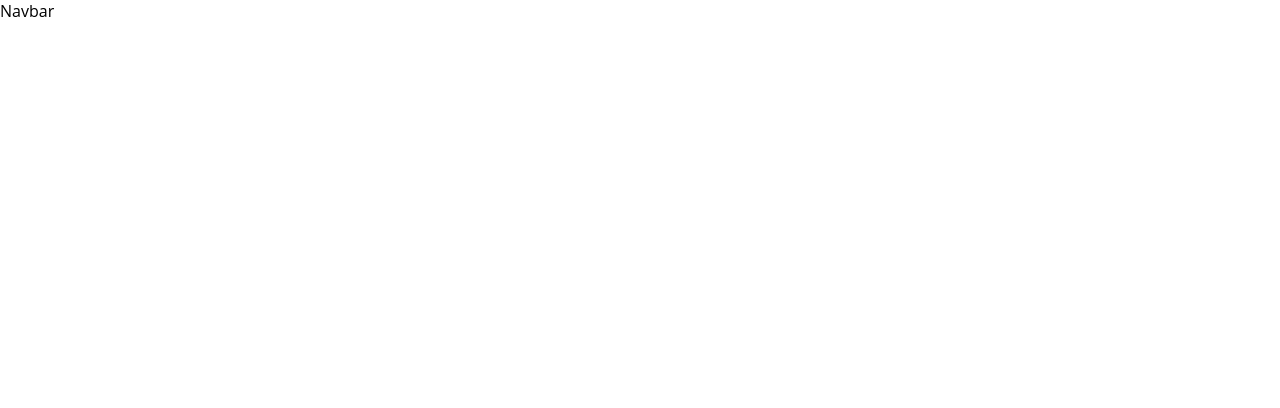
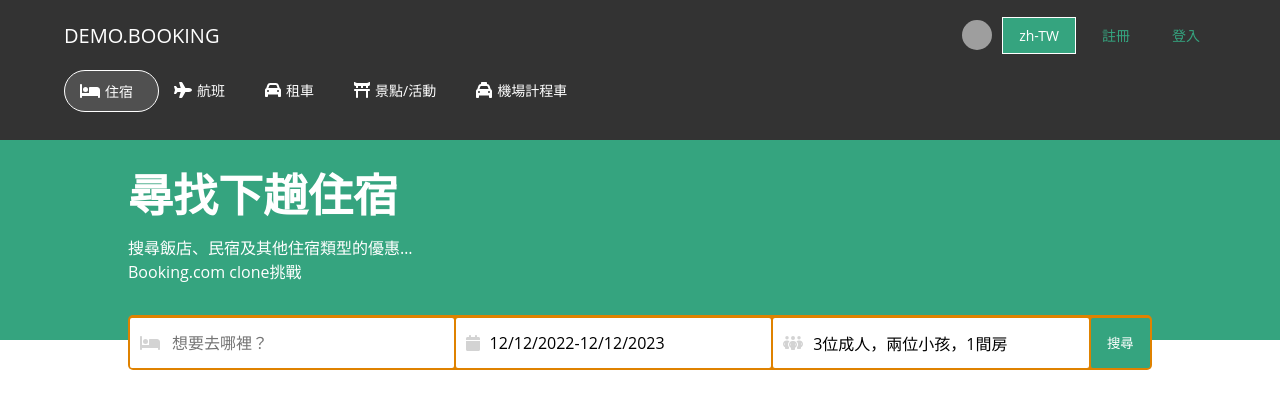
Before and after one commit to VincentLin0619/react-vint-app, a React (Create React App) app: page / in a window 1280 px wide. Shown: the top 408 px of the page. Built offline with nearby package versions, Linux system fonts and the light colour scheme; grey boxes are pictures that could not be loaded.

Commit message:
新增 NavBar -> MainMenu, SubMenu 新增SearchBar,掛上openCalendar,並且用瀏覽器擴充套件看一下hooks是否State會有Click事件

```diff
--- a/package.json
+++ b/package.json
@@ -3,6 +3,8 @@
   "version": "0.1.0",
   "private": true,
   "dependencies": {
+    "@fortawesome/free-solid-svg-icons": "^6.2.1",
+    "@fortawesome/react-fontawesome": "^0.2.0",
     "@testing-library/jest-dom": "^5.16.5",
     "@testing-library/react": "^13.4.0",
     "@testing-library/user-event": "^13.5.0",
--- /dev/null
+++ b/src/components/NavBar/MainMenu.jsx
@@ -0,0 +1,54 @@
+import {
+  faBed,
+  faCar,
+  faPlane,
+  faTaxi,
+  faToriiGate,
+} from "@fortawesome/free-solid-svg-icons";
+import { FontAwesomeIcon } from "@fortawesome/react-fontawesome";
+import React from "react";
+import "./MainMenu.scss";
+
+const MainMenu = () => {
+  return (
+    <div className="navbar">
+      <div className="navbarContainer">
+        <div className="lineOne">
+          <div className="left">
+            <span>DEMO.BOOKING</span>
+          </div>
+          <div className="right">
+            <div className="navBtnFlag"></div>
+            <div className="navNotify">zh-TW</div>
+            <div className="navBtn">註冊</div>
+            <div className="navBtn">登入</div>
+          </div>
+        </div>
+        <div className="lineTwo">
+          <div className="item active">
+            <FontAwesomeIcon icon={faBed} />
+            <span>住宿</span>
+          </div>
+          <div className="item">
+            <FontAwesomeIcon icon={faPlane} />
+            <span>航班</span>
+          </div>
+          <div className="item">
+            <FontAwesomeIcon icon={faCar} />
+            <span>租車</span>
+          </div>
+          <div className="item">
+            <FontAwesomeIcon icon={faToriiGate} />
+            <span>景點/活動</span>
+          </div>
+          <div className="item">
+            <FontAwesomeIcon icon={faTaxi} />
+            <span>機場計程車</span>
+          </div>
+        </div>
+      </div>
+    </div>
+  );
+};
+
+export default MainMenu;
--- /dev/null
+++ b/src/components/NavBar/MainMenu.scss
@@ -0,0 +1,85 @@
+.navbar {
+  width: 100%;
+  height: 140px;
+  background-color: #333;
+  display: flex;
+  justify-content: center;
+  .navbarContainer {
+    width: 90%;
+    height: 100%;
+    max-width: 1600px;
+    color: white;
+    .lineOne {
+      display: flex;
+      height: 50%;
+      align-items: center;
+      justify-content: space-between;
+      .left {
+        display: flex;
+        span {
+          font-size: 20px;
+          font-weight: 500;
+        }
+      }
+      .right {
+        display: flex;
+        align-items: center;
+        .navBtnFlag {
+          border-radius: 50%;
+          height: 30px;
+          width: 30px;
+          border: none;
+          background-image: url("https://upload.wikimedia.org/wikipedia/commons/7/72/Flag_of_the_Republic_of_China.svg");
+          background-size: cover;
+          &:hover {
+            cursor: pointer;
+            border: 1px solid lightgrey;
+          }
+        }
+        .navNotify {
+          font-size: 14px;
+          margin-left: 10px;
+          padding: 8px 16px;
+          border: white 1px solid;
+          background-color: rgb(53, 164, 127);
+          color: white;
+          &:hover {
+            background-color: rgba(255, 255, 255, 0.14);
+          }
+        }
+        .navBtn {
+          font-size: 14px;
+          margin-left: 10px;
+          border: none;
+          border-radius: 2px;
+          padding: 8px 16px;
+          cursor: pointer;
+          color: rgb(53, 164, 127);
+        }
+      }
+    }
+    .lineTwo {
+      display: flex;
+      height: 50%;
+      align-items: flex-start;
+      .item {
+        display: flex;
+        align-items: center;
+        gap: 5px;
+        border-radius: 25px;
+        padding: 10px 15px;
+        &:hover {
+          background-color: #666;
+        }
+        span {
+          padding-right: 10px;
+          font-size: 14px;
+        }
+      }
+    }
+  }
+}
+.active {
+  border: white 1px solid;
+  background-color: rgba(255, 255, 255, 0.14);
+}
--- /dev/null
+++ b/src/components/NavBar/SearchBar.jsx
@@ -0,0 +1,40 @@
+import React from "react";
+import {
+  faBed,
+  faCalendar,
+  faPeopleGroup,
+} from "@fortawesome/free-solid-svg-icons";
+import { FontAwesomeIcon } from "@fortawesome/react-fontawesome";
+import "./SearchBar.scss";
+import { useState } from "react";
+
+export const SearchBar = () => {
+  const [destination, setDestination] = useState("");
+  const [openCalendar, setOpenCalendar] = useState(false);
+  return (
+    <div className="headerSearchBar">
+      <div className="searchBarItem">
+        <FontAwesomeIcon icon={faBed} />
+        <input
+          type="input"
+          placeholder="想要去哪裡？"
+          className="searchInput"
+        />
+      </div>
+      <div className="searchBarItem">
+        <FontAwesomeIcon icon={faCalendar} />
+        <span className="searchText">12/12/2022-12/12/2023</span>
+      </div>
+      <div className="searchBarItem">
+        <FontAwesomeIcon icon={faPeopleGroup} />
+        <span
+          className="searchText"
+          onClick={() => setOpenCalendar(!openCalendar)}
+        >
+          3位成人，兩位小孩，1間房
+        </span>
+      </div>
+      <button className="searchBarBtn">搜尋</button>
+    </div>
+  );
+};
--- /dev/null
+++ b/src/components/NavBar/SearchBar.scss
@@ -0,0 +1,58 @@
+.headerSearchBar {
+  position: absolute;
+  bottom: -50px;
+  height: 55px;
+  width: 100%;
+  max-width: 1600px;
+  display: flex;
+  align-items: center;
+  background-color: rgb(223, 130, 0);
+  border: none;
+  border-radius: 5px;
+  //   margin: 10px 0px 10px 0px;
+  //   gap: 10px;
+  svg {
+    color: lightgrey;
+    font-size: 16px;
+    margin-left: 10px;
+  }
+  input {
+    border: none;
+    outline: none;
+    width: 100%;
+    font-size: 16px;
+    text-overflow: ellipsis;
+  }
+  .searchBarItem:first-child {
+    width: calc(34% - 20px);
+  }
+  .searchBarItem {
+    display: flex;
+    height: 50px;
+    width: 320px;
+    margin-left: 2px;
+    align-items: center;
+    gap: 10px;
+    color: black;
+    background-color: #fff;
+    border-radius: 2px;
+    cursor: pointer;
+    // .searchText {
+    //   width: 100%;
+    //   display: block;
+    //   overflow: hidden;
+    //   white-space: nowrap;
+    //   text-overflow: ellipsis;
+    // }
+  }
+  .searchBarBtn {
+    border: none;
+    margin: 0px 2px 0px 2px;
+    width: 60px;
+    height: 50px;
+    border-radius: 2px;
+    background-color: var(--primary-color);
+    color: white;
+    cursor: pointer;
+  }
+}
--- /dev/null
+++ b/src/components/NavBar/SubMenu.jsx
@@ -0,0 +1,21 @@
+import "./SubMenu.scss";
+import { React } from "react";
+import { SearchBar } from "./SearchBar";
+
+const SubMenu = () => {
+  return (
+    <div className="header">
+      <div className="headerContainer">
+        <h1 className="headerTitle">尋找下趟住宿</h1>
+        <p className="headerDes">
+          搜尋飯店、民宿及其他住宿類型的優惠…
+          <br />
+          Booking.com clone挑戰
+        </p>
+        <SearchBar />
+      </div>
+    </div>
+  );
+};
+
+export default SubMenu;
--- /dev/null
+++ b/src/components/NavBar/SubMenu.scss
@@ -0,0 +1,22 @@
+.header {
+  background-color: var(--primary-color);
+  display: flex;
+  justify-content: center;
+  padding: 0px 20px;
+  height: 25vh;
+  .headerContainer {
+    position: relative;
+    color: white;
+    width: 100%;
+    max-width: 1024px;
+    // background-color: rgb(104, 104, 248);你可以用這個看container範圍
+    //container 不包括df 要讓 title des 自由往下排列
+    margin: 20px 0px 20px 0px;
+    .headerTitle {
+      font-size: 45px;
+    }
+    .headerDes {
+      margin-top: 10px;
+    }
+  }
+}
--- a/src/components/Navbar.jsx
+++ /dev/null
@@ -1,5 +0,0 @@
-import React from "react";
-
-export const Navbar = () => {
-  return <div>Navbar</div>;
-};
--- a/src/pages/Home.jsx
+++ b/src/pages/Home.jsx
@@ -1,11 +1,13 @@
 import React from "react";
-import { Navbar } from "../components/Navbar";
+import MainMenu from "../components/NavBar/MainMenu";
+import SubMenu from "../components/NavBar/SubMenu";
 import "./Home.scss";
 
 const Home = () => {
   return (
     <div>
-      <Navbar />
+      <MainMenu />
+      <SubMenu />
     </div>
   );
 };
```
Also changed, not shown: src/pages/Home.scss (line endings or trailing spaces), 1 other file (tests, documents, lock files or other folders).
